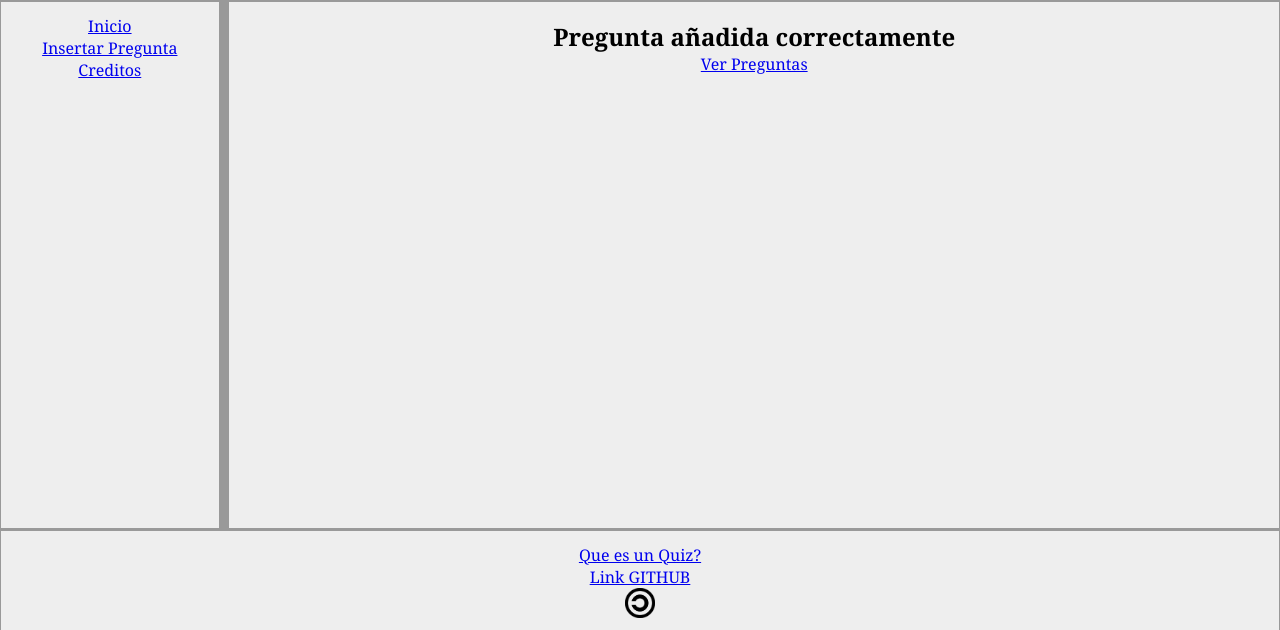
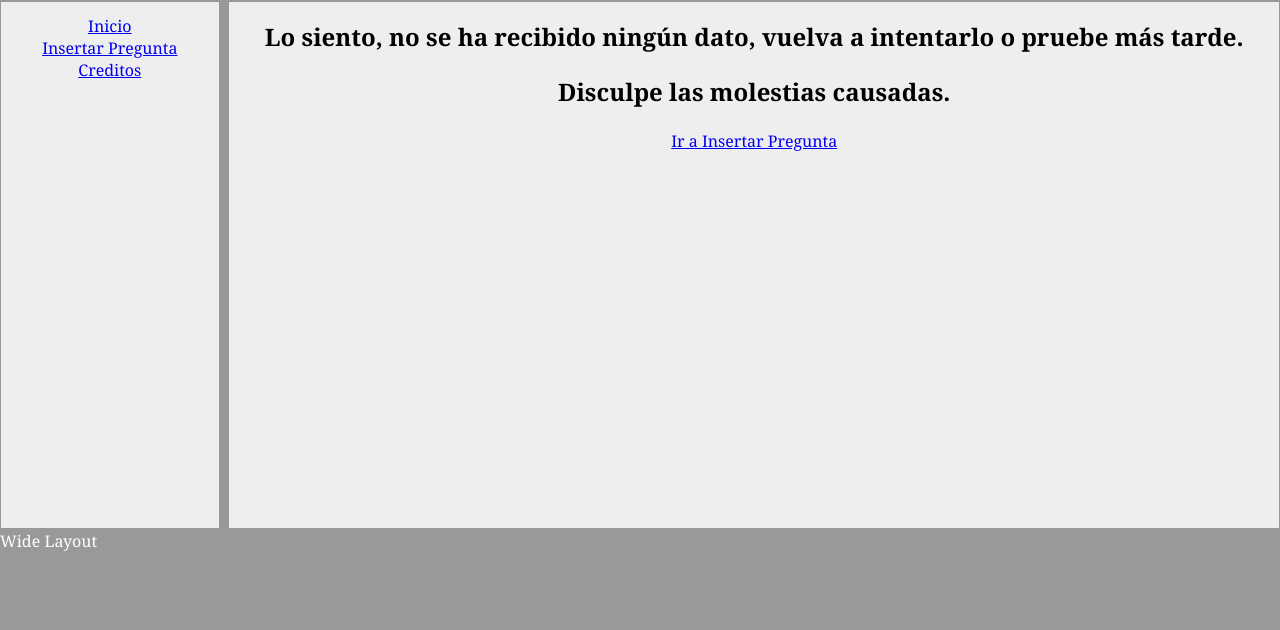
Before and after one commit to SirChristian6/PracticaSW, a PHP site: page /AddQuestion.php in a window 1280 px wide. Shown: the part 75-705 px from the top of the page. Run offline with PHP 8.4, Linux system fonts and the light colour scheme; data that the repository does not hold is empty.

Commit message:
Mejora, controlar el no recibir parametros

```diff
--- a/ProyectoSW/php/AddQuestion.php
+++ b/ProyectoSW/php/AddQuestion.php
@@ -10,7 +10,14 @@
 
 		<?php
 			include "DbConfig.php";
-			$mysqli=mysqli_connect($server,$user,$pass,$basededatos);
+			if(isset($_POST['email'])){
+			    $mysqli=mysqli_connect($server,$user,$pass,$basededatos);
+			}
+            else{
+                die("<h2> Lo siento, no se ha recibido ningún dato, vuelva a intentarlo o pruebe más tarde.</h2></br>
+					  <h2> Disculpe las molestias causadas.</h2></br>
+					  <a href='QuestionForm.php'> Ir a Insertar Pregunta </a>");
+            }
 
 			if(!$mysqli){
 
```
